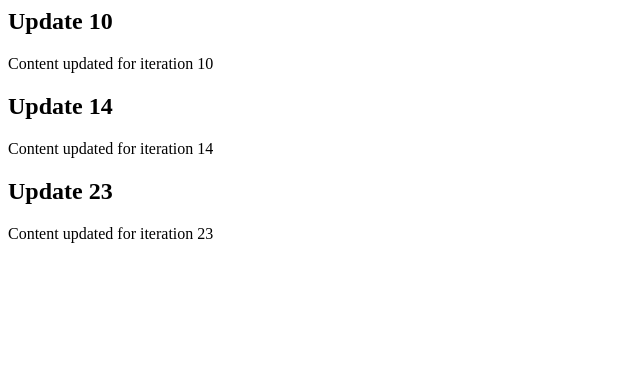
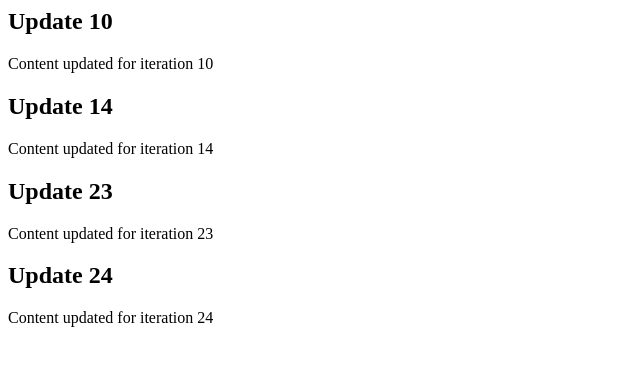
Before and after one commit to jpschmorgan/cautious-octo-dollop, a website: page src/index.html in a window 1280 px wide. Shown: the whole page, without its empty margins (0-640 px from the left). Drawn offline with Linux system fonts and the light colour scheme.

```diff
--- a/src/index.html
+++ b/src/index.html
@@ -15,3 +15,9 @@
     <h2>Update 23</h2>
     <p>Content updated for iteration 23</p>
 </div>
+
+<!-- Updated iteration 24 -->
+<div class="update-24">
+    <h2>Update 24</h2>
+    <p>Content updated for iteration 24</p>
+</div>
```
